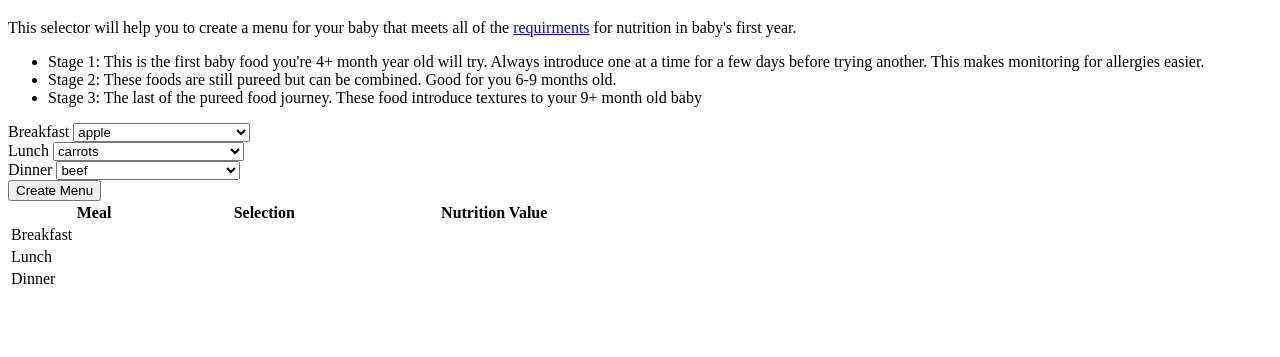
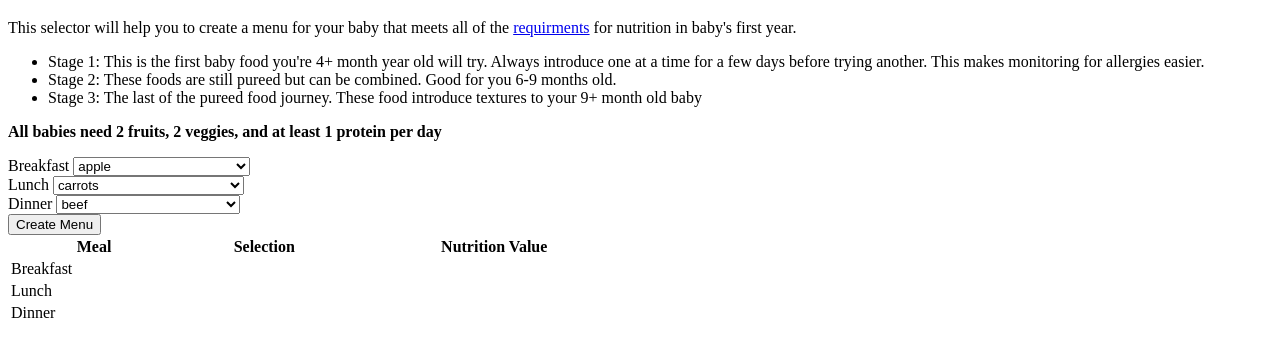
Before and after one commit to mandykparson/babyfood, a plain HTML site: page index.html in a window 1280 px wide. Shown: the part 61-418 px from the top of the page. Drawn offline with Linux system fonts and the light colour scheme.

Commit message:
adding classes for css

```diff
--- a/index.html
+++ b/index.html
@@ -8,20 +8,21 @@
             <div>
             <h1>Baby Food Selector</h1>
             </div>
-            <div>
+            <div class="introduction">
                 <p>This selector will help you to create a menu for your baby that
                     meets all of the <a href="https://www.stanfordchildrens.org/en/topic/default?id=feeding-guide-for-the-first-year-90-P02209">requirments</a>
                     for nutrition in baby's first year.
                 </p>
             </div>
-            <div>
+            <div class="help">
                 <ul>
                     <li>Stage 1: This is the first baby food you're 4+ month year old will try. Always introduce one at a time for a few days before trying another. This makes monitoring for allergies easier.</li>
                     <li>Stage 2: These foods are still pureed but can be combined. Good for you 6-9 months old.</li>
                     <li>Stage 3: The last of the pureed food journey. These food introduce textures to your 9+ month old baby</li>
                 </ul>
+                <p><strong>All babies need 2 fruits, 2 veggies, and at least 1 protein per day</strong></p>
             </div>
-            <div>
+            <div class="selections">
                 <label for="breakfast">Breakfast</label>
                 <select name="breakfast" id="breakfast">
                     <optgroup label="Stage 1">
@@ -39,7 +40,7 @@
                 </select>
                 <span class="breakfastOutput"></span>
             </div>
-            <div>
+            <div class="selections">
                 <label for="lunch">Lunch</label>
                 <select name="lunch" id="lunch">
                     <optgroup label="Stage 1">
@@ -57,7 +58,7 @@
                 </select>
                 <span class="lunchOutput"></span>
             </div>
-            <div>
+            <div class="selections">
                 <label for="dinner">Dinner</label>
                 <select name="dinner" id="dinner">
                     <optgroup label="Stage 1">
@@ -80,7 +81,7 @@
                     Create Menu
                 </button>
             </div>
-            <div>
+            <div class="table">
                 <table style="width:50%">
                     <tr>
                       <th>Meal</th>
```
